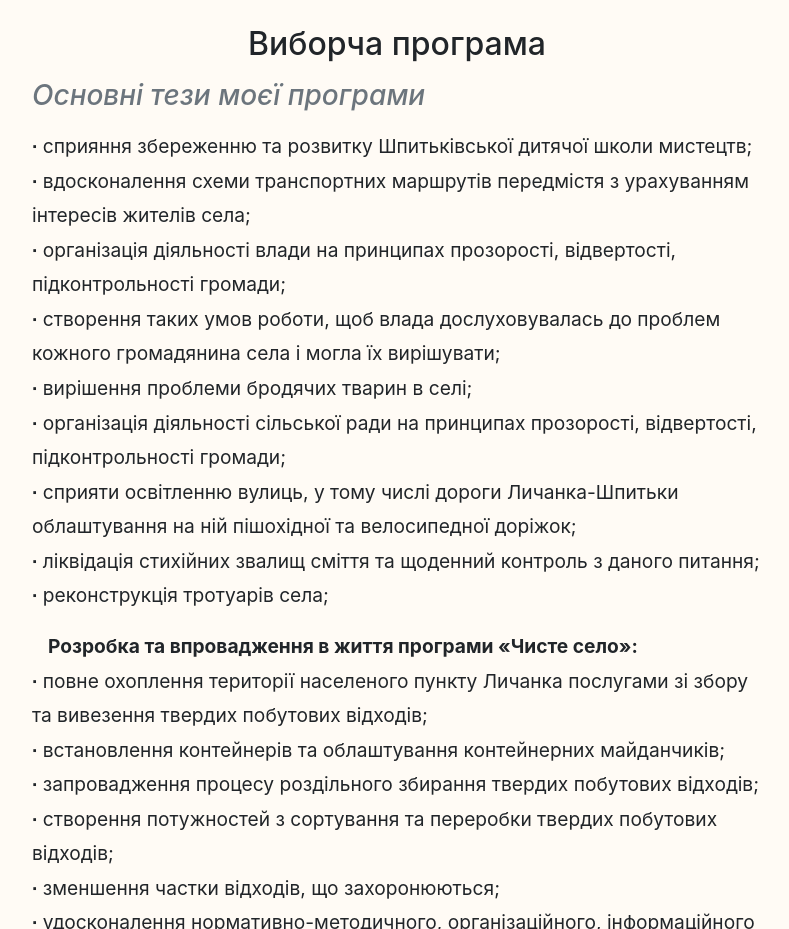
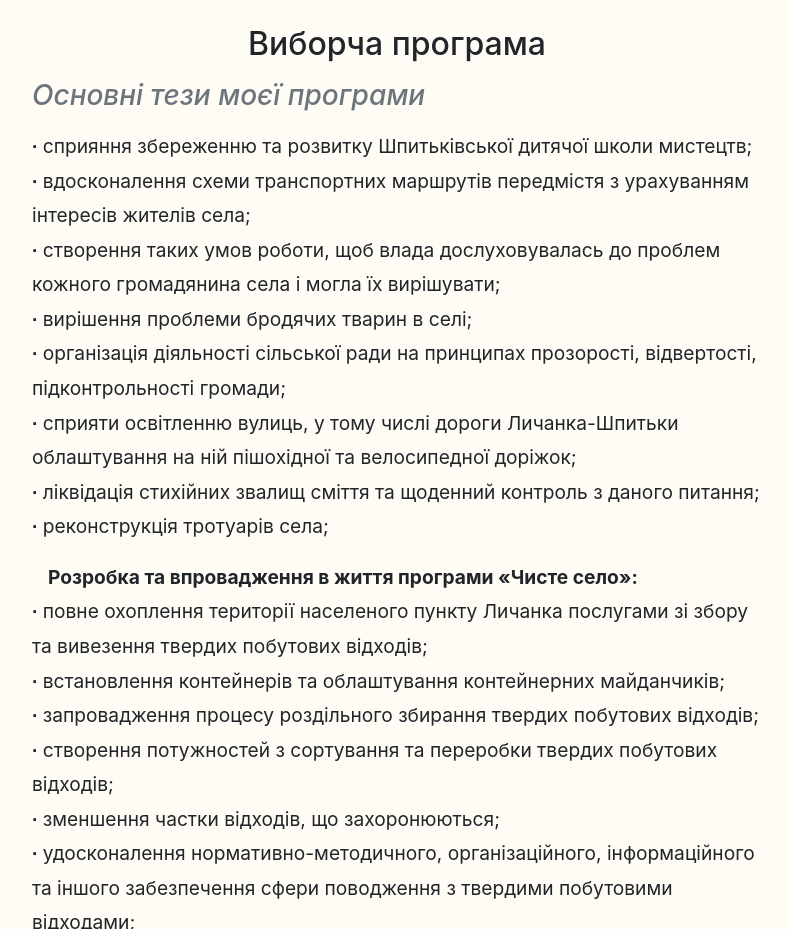
Before and after one commit to GavrilenkoGeorgi/robakidze.com, a website: page index.html in a window 1280 px wide. Shown: the part 2100-3029 px from the top of the page, without its empty margins (243-1032 px from the left). Drawn offline with nearby package versions, Linux system fonts and the light colour scheme; a script that the page names is missing.

Commit message:
Cleanup text
Removed duplicate entry

```diff
--- a/index.html
+++ b/index.html
@@ -192,7 +192,6 @@
 								<p class="no-indent">
 									<strong>&#8729;</strong> сприяння збереженню та розвитку Шпитьківської дитячої школи мистецтв;<br />
 									<strong>&#8729;</strong> вдосконалення схеми транспортних маршрутів передмістя з урахуванням інтересів жителів села;<br />
-									<strong>&#8729;</strong> організація діяльності влади на принципах прозорості, відвертості, підконтрольності громади;<br />
 									<strong>&#8729;</strong> створення таких умов роботи, щоб влада дослуховувалась до проблем кожного громадянина села і могла їх вирішувати;<br />
 									<strong>&#8729;</strong> вирішення проблеми бродячих тварин в селі;<br />
 									<strong>&#8729;</strong> організація діяльності сільської ради на принципах прозорості, відвертості, підконтрольності громади;<br />
```
